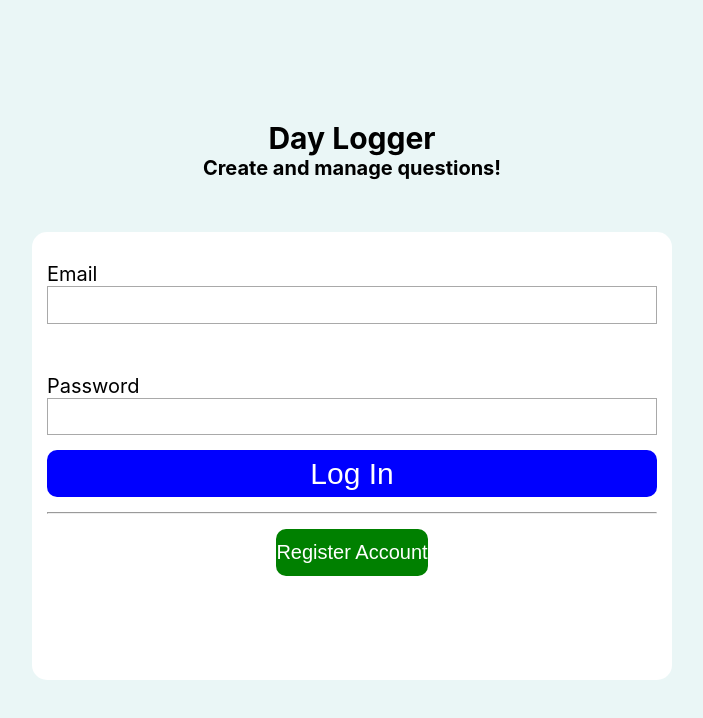
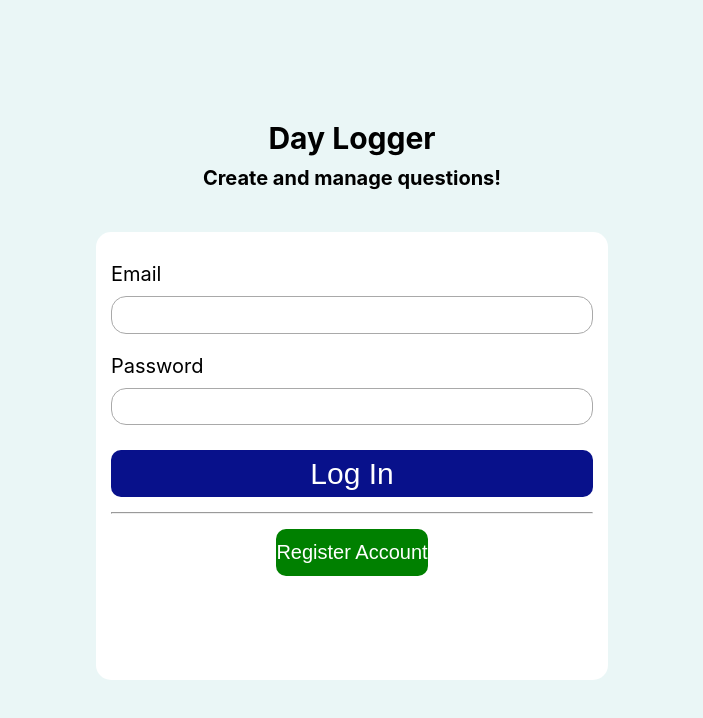
Before and after one commit to Ratanak-Rin-Sbu/Day-Logger-client, a React (Create React App) app: page / in a window 1280 px wide. Shown: the top 718 px of the page, without its empty margins (288-991 px from the left). Built offline with nearby package versions, Linux system fonts and the light colour scheme; no server answers.

Commit message:
Updated CSS

```diff
--- a/package.json
+++ b/package.json
@@ -11,6 +11,7 @@
 		"@testing-library/jest-dom": "^5.16.4",
 		"@testing-library/react": "^13.3.0",
 		"@testing-library/user-event": "^13.5.0",
+		"aos": "^2.3.4",
 		"lodash.debounce": "^4.0.8",
 		"react": "^18.1.0",
 		"react-dom": "^18.1.0",
--- a/src/App.css
+++ b/src/App.css
@@ -40,7 +40,8 @@ input[type='text'] {
 input[type='submit']:hover,
 input[type='button']:hover,
 button:hover {
-	transform: scale(1.1);
+	transition: 0.5s;
+	transform: scale(1.05);
 	cursor: pointer;
 }
 
@@ -50,7 +51,7 @@ button:hover {
 	left: 50%;
 	top: 50%;
 	transform: translate(-50%, -50%);
-	width: 50%;
+	width: 40%;
 	height: 70%;
 }
 
@@ -65,6 +66,7 @@ h2 {
 	display: flex;
 	justify-content: center;
 	align-items: center;
+	margin-bottom: 10px;
 }
 
 #login-title h1 {
@@ -101,7 +103,9 @@ h2 {
 #login-input-email,
 #login-input-password {
 	height: 20%;
-	margin-bottom: 50px;
+	margin-top: 10px;
+	margin-bottom: 20px;
+	border-radius: 15px;
 }
 
 #login-error-msg {
@@ -124,7 +128,7 @@ h2 {
 	width: 100%;
 	height: 25%;
 	color: white;
-	background-color: blue;
+	background-color: rgb(8, 17, 139);
 	border: none;
 	border-radius: 10px;
 	margin-bottom: 15px;
--- a/src/components/Login.js
+++ b/src/components/Login.js
@@ -1,12 +1,19 @@
 // import React, { useState } from 'react';
-import { useState } from 'react';
+import { useState, useEffect } from 'react';
 import { loginUserAPIMethod } from '../api/client';
 import Register from './Register';
+import AOS from "aos";
+import "aos/dist/aos.css";
 
 function Login({ setProfile, setIsLogin }) {
 	const [loginEmail, setLoginEmail] = useState('');
 	const [loginPassword, setLoginPassword] = useState('');
 	const [show, setShow] = useState(false);
+
+	useEffect(() => {
+    AOS.init();
+    AOS.refresh();
+  }, []);
 
 	const onChangeEmail = (event) => {
 		// console.log(event.target.value);
@@ -42,7 +49,7 @@ function Login({ setProfile, setIsLogin }) {
 	return (
 		// NOTE delete div#start-page and RegisterPage component to restore
 		<div id="start-page">
-			<div id="wrapper-login">
+			<div id="wrapper-login" data-aos="fade-down" data-aos-duration="2000">
 				<div id="login-title">
 					<h1>Day Logger</h1>
 					<h2>Create and manage questions!</h2>
--- a/src/components/Register.js
+++ b/src/components/Register.js
@@ -1,5 +1,7 @@
 import { useState } from 'react';
 import { registerUserAPIMethod } from '../api/client';
+import AOS from "aos";
+import "aos/dist/aos.css";
 
 function Register({ setProfile, show, onClose }) {
 	const [registerName, setRegisterName] = useState('');
@@ -58,7 +60,7 @@ function Register({ setProfile, show, onClose }) {
 	}
 
 	return (
-		<div id="register-modal" onClick={onClose}>
+		<div id="register-modal" onClick={onClose}  data-aos="fade-up" data-aos-duration="500">
 			<div id="wrapper-register" onClick={(e) => e.stopPropagation()}>
 				<div id="register-header">
 					<h1 id="register-title">Register</h1>
```
Also changed, not shown: 1 other file (tests, documents, lock files or other folders).
